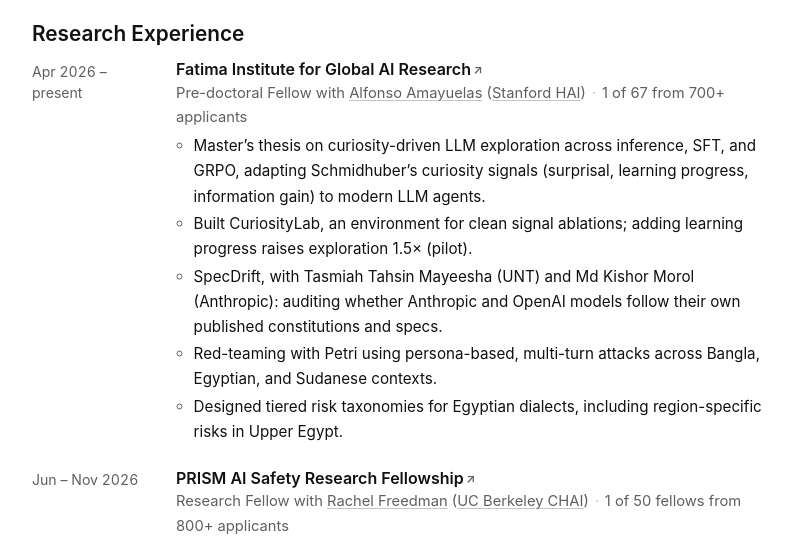
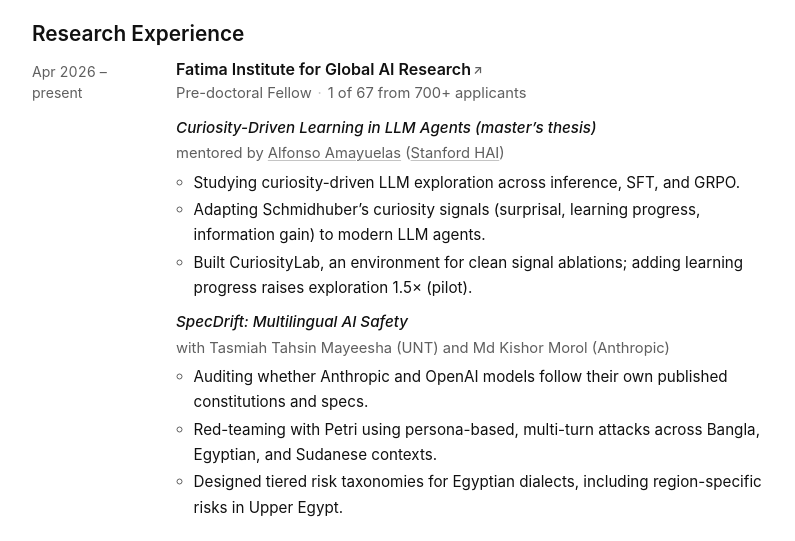
Before and after one commit to mohamed-eldagla/mohamed-eldagla.github.io, a plain HTML site: page cv/index.html in a window 1280 px wide. Shown: the part 180-721 px from the top of the page, without its empty margins (242-1037 px from the left). Drawn offline with Linux system fonts and the light colour scheme.

Commit message:
Split Fatima research entry into two projects
Co-Authored-By: Claude Opus 5.5 <noreply@anthropic.com>

```diff
--- a/data/research.json
+++ b/data/research.json
@@ -8,17 +8,31 @@
     ],
     "role": "Pre-doctoral Fellow",
     "dates": "Apr 2026 – present",
+    "selectivity": "1 of 67 from 700+ applicants",
+    "projects": [
+      {
+        "title": "Curiosity-Driven Learning in LLM Agents (master’s thesis)",
+        "mentorLabel": "mentored by",
         "mentor": "Alfonso Amayuelas",
         "mentorUrl": "https://www.amayuelas.me/",
         "affiliation": "Stanford HAI",
         "affiliationUrl": "https://hai.stanford.edu/",
-    "selectivity": "1 of 67 from 700+ applicants",
         "bullets": [
-      "Master’s thesis on curiosity-driven LLM exploration across inference, SFT, and GRPO, adapting Schmidhuber’s curiosity signals (surprisal, learning progress, information gain) to modern LLM agents.",
-      "Built CuriosityLab, an environment for clean signal ablations; adding learning progress raises exploration 1.5× (pilot).",
-      "SpecDrift, with Tasmiah Tahsin Mayeesha (UNT) and Md Kishor Morol (Anthropic): auditing whether Anthropic and OpenAI models follow their own published constitutions and specs.",
+          "Studying curiosity-driven LLM exploration across inference, SFT, and GRPO.",
+          "Adapting Schmidhuber’s curiosity signals (surprisal, learning progress, information gain) to modern LLM agents.",
+          "Built CuriosityLab, an environment for clean signal ablations; adding learning progress raises exploration 1.5× (pilot)."
+        ]
+      },
+      {
+        "title": "SpecDrift: Multilingual AI Safety",
+        "mentorLabel": "with",
+        "mentor": "Tasmiah Tahsin Mayeesha (UNT) and Md Kishor Morol (Anthropic)",
+        "bullets": [
+          "Auditing whether Anthropic and OpenAI models follow their own published constitutions and specs.",
           "Red-teaming with Petri using persona-based, multi-turn attacks across Bangla, Egyptian, and Sudanese contexts.",
           "Designed tiered risk taxonomies for Egyptian dialects, including region-specific risks in Upper Egypt."
+        ]
+      }
     ]
   },
   {
--- a/render.js
+++ b/render.js
@@ -443,29 +443,51 @@
   /* One CV position: organisation as the title, role (and mentor) beneath it
      in muted type, then short bullets. Every row shows its own dates, since
      ranges overlap and cannot be grouped. */
+  function mentorParts(r) {
+    var parts = [r.mentorUrl ? externalLink(r.mentorUrl, r.mentor) : r.mentor];
+    if (r.affiliation) {
+      parts.push(' (');
+      parts.push(r.affiliationUrl ? externalLink(r.affiliationUrl, r.affiliation) : r.affiliation);
+      parts.push(')');
+    }
+    return parts;
+  }
+
+  function bulletList(items) {
+    return h('ul', { class: 'entry-bullets' }, items.map(function (b) { return h('li', null, b); }));
+  }
+
+  /* A distinct line of work inside one position: its own heading, the people
+     involved, and its own bullets. */
+  function projectBlock(p) {
+    var people = p.mentor ? [(p.mentorLabel || 'with') + ' '].concat(mentorParts(p)) : null;
+    return h('div', { class: 'entry-project' },
+      h('h4', { class: 'entry-project-title' }, p.title),
+      people ? h('p', { class: 'entry-sub' }, people) : null,
+      p.bullets && p.bullets.length ? bulletList(p.bullets) : null
+    );
+  }
+
   function cvRow(r) {
     var org = r.name || r.org;
     var sub = [r.role];
     if (r.mentor) {
       sub.push(' with ');
-      sub.push(r.mentorUrl ? externalLink(r.mentorUrl, r.mentor) : r.mentor);
-      if (r.affiliation) {
-        sub.push(' (');
-        sub.push(r.affiliationUrl ? externalLink(r.affiliationUrl, r.affiliation) : r.affiliation);
-        sub.push(')');
-      }
+      sub = sub.concat(mentorParts(r));
     }
     if (r.selectivity) sub.push(sep(), r.selectivity);
     sub.push(inlineLinks((r.links || []).slice(1), org));
 
-    var bullets = r.bullets && r.bullets.length
-      ? h('ul', { class: 'entry-bullets' }, r.bullets.map(function (b) { return h('li', null, b); }))
-      : (r.description ? h('p', { class: 'entry-desc' }, r.description) : null);
+    var details = r.projects && r.projects.length
+      ? h('div', { class: 'entry-projects' }, r.projects.map(projectBlock))
+      : r.bullets && r.bullets.length
+        ? bulletList(r.bullets)
+        : (r.description ? h('p', { class: 'entry-desc' }, r.description) : null);
 
     return dated(r.dates, true, [
       h('h3', { class: 'entry-title' }, linkedTitle(org, r.links)),
       r.role ? h('p', { class: 'entry-sub' }, sub) : null,
-      bullets
+      details
     ]);
   }
 
--- a/styles.css
+++ b/styles.css
@@ -606,6 +606,14 @@ h2 {
 .entry-bullets li { margin-block-end: 0.15rem; }
 .entry-bullets li::marker { color: var(--muted); }
 
+.entry-project { margin-block-start: 0.6rem; }
+.entry-project-title {
+  margin: 0;
+  font-size: 0.95rem;
+  font-style: italic;
+  font-weight: 500;
+}
+
 .muted { color: var(--muted); }
 
 .inline-links { font-size: 0.88rem; }
```
Also changed, not shown: 1 other file. Lines whose indentation alone changed are shown as unchanged.
